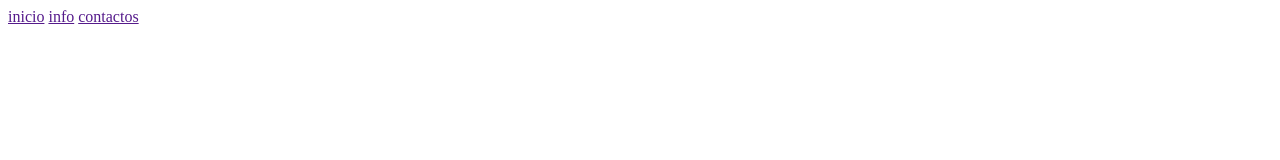
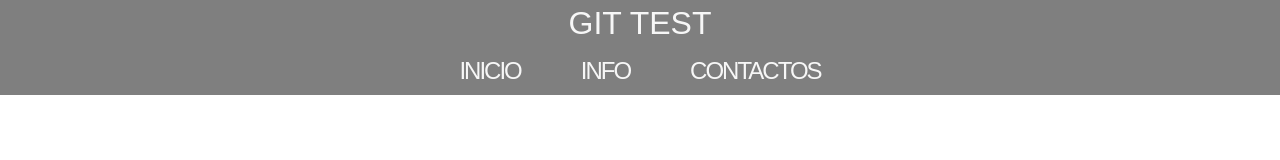
Before and after one commit to NIKDEK/nik, a plain HTML site: page index.html in a window 1280 px wide. Drawn offline with Linux system fonts and the light colour scheme.

Commit message:
trabajando con css

```diff
--- a/css/style.css
+++ b/css/style.css
@@ -0,0 +1,42 @@
+*{
+    padding:0;
+    margin: 0 auto;
+    text-transform:uppercase;
+    text-decoration:none;
+    box-sizing: border-box;
+    font-family: Arial, Helvetica, sans-serif;
+}
+nav{
+    background:rgba(0,0,0,.5);
+    width: 100%;
+    display: table;
+    height: auto;
+}
+.logo{
+    text-align: center;
+    font-size:2em;
+    width: 100%;
+    padding: 5px 0;
+    display: table;
+    color:#f7f7f7;
+}
+.wrap{
+    width: 90%;
+    display: flex;
+    overflow:hidden;
+    flex-wrap: wrap;
+}
+.menu{
+    width: 100%;
+    height: auto;
+    display: table;
+    text-align: center;
+    padding: 10px 0;
+}
+.menu a{
+    font-size: 1.5em;
+    letter-spacing: -2px;
+    color: #f7f7f7;
+    width: 100%;
+    padding:0 30px;
+}
--- a/index.html
+++ b/index.html
@@ -4,16 +4,17 @@
     <meta charset="UTF-8">
     <meta name="viewport" content="width=device-width, initial-scale=1.0">
     <meta http-equiv="X-UA-Compatible" content="ie=edge">
+    <link rel="stylesheet" href="css/style.css">
     <title>Document</title>
 </head>
 <body>
     <nav>
         <div class="wrap">
-            <div class="logo"></div>
+            <div class="logo">GIT TEST</div>
             <div class="menu">
-                <a href="">inicio</a>
-                <a href="">info</a>
-                <a href="">contactos</a>
+                <a href="#">inicio</a>
+                <a href="#">info</a>
+                <a href="#" class="s">contactos</a>
             </div>
         </div>
     </nav>
```
Also changed, not shown: 2 other files.
